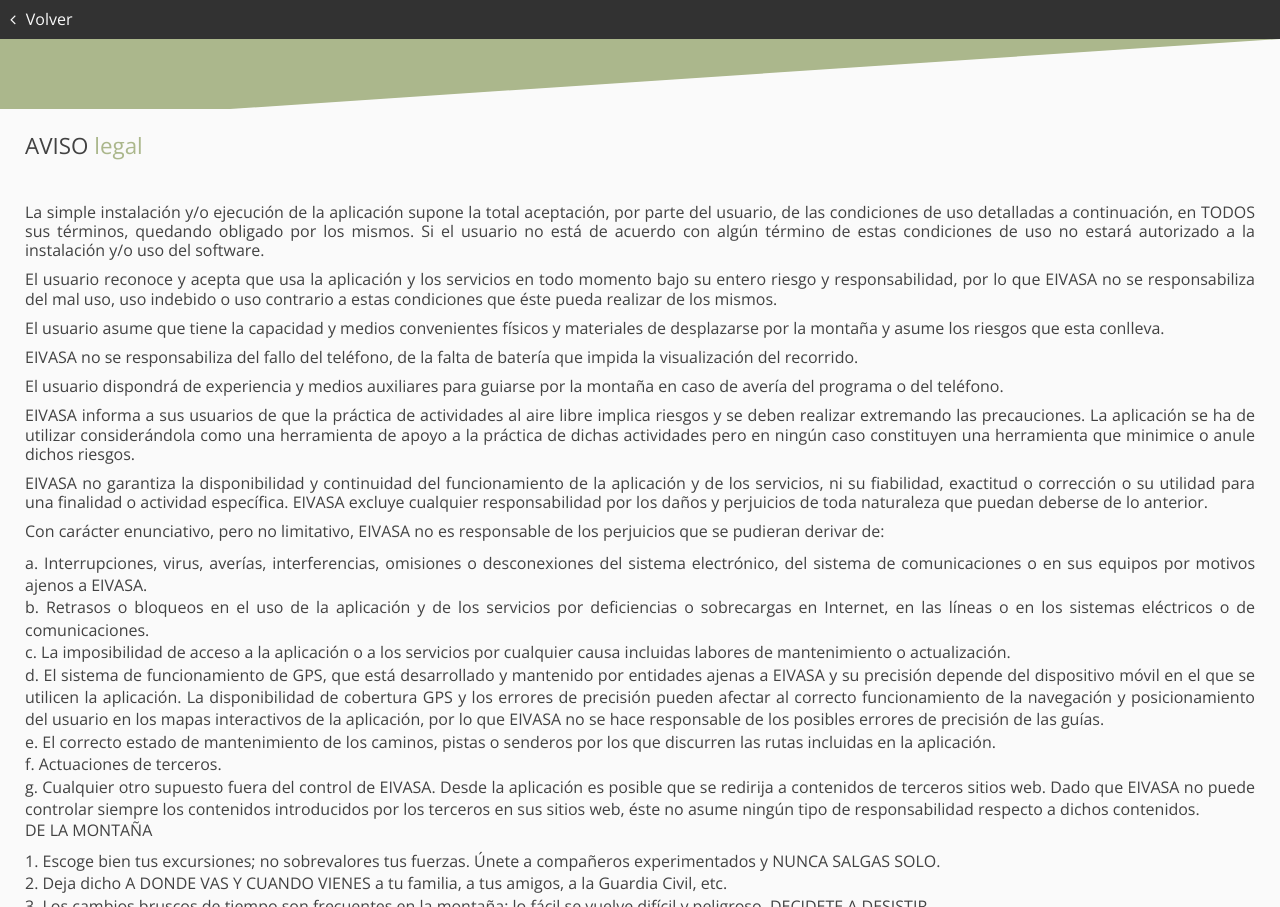
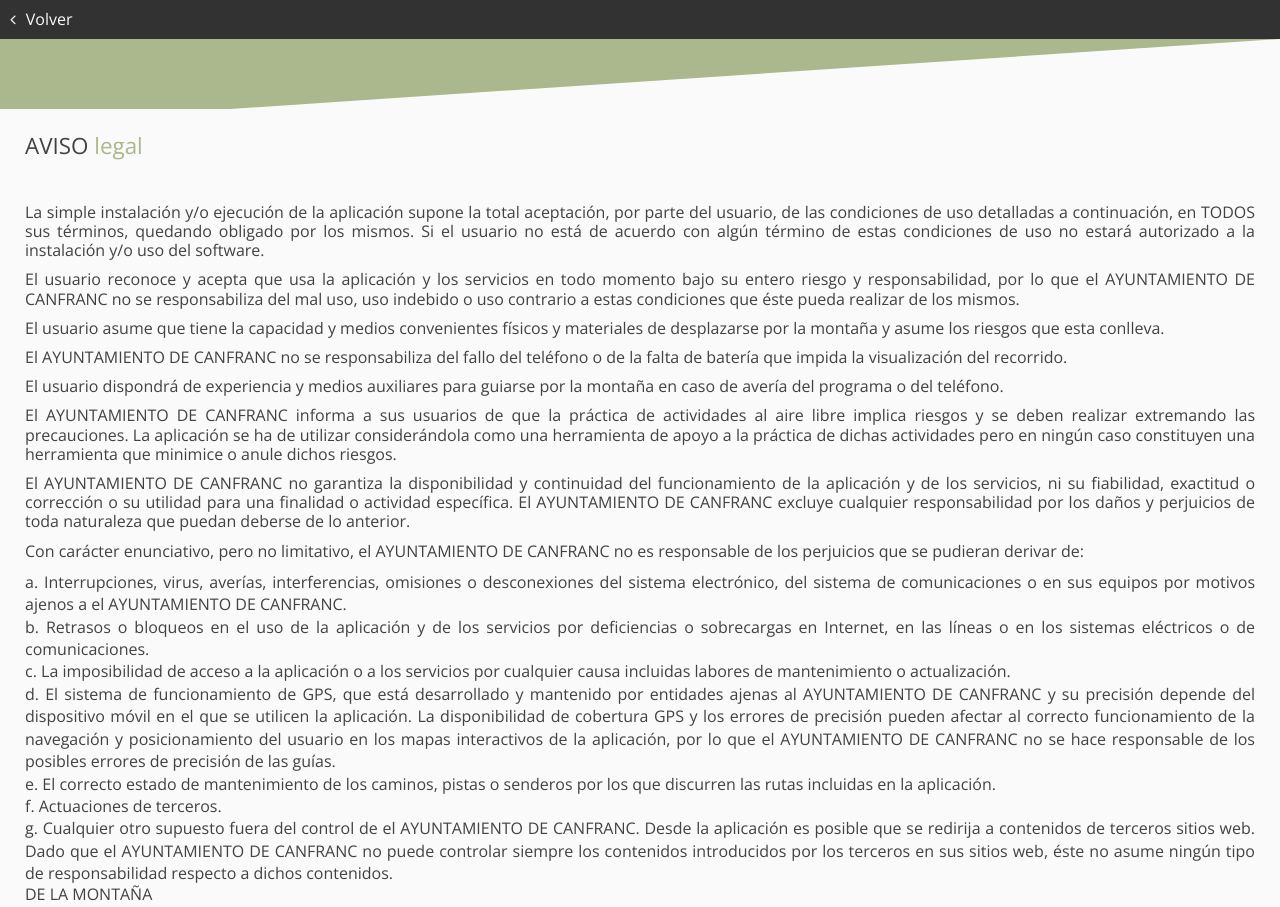
Before and after one commit to nagudo/rutas, a plain HTML site: page aviso-legal.html in a window 1280 px wide. Shown: the top 907 px of the page. Drawn offline with nearby package versions, Linux system fonts and the light colour scheme.

Commit message:
aviso legal y ultimas fotos

```diff
--- a/aviso-legal.html
+++ b/aviso-legal.html
@@ -43,21 +43,21 @@
 						<section class="text-justify">
 						<div>
 							<p>La simple instalación y/o ejecución de la aplicación supone la total aceptación, por parte del usuario, de las condiciones de uso detalladas a continuación, en TODOS sus términos, quedando obligado por los mismos. Si el usuario no está de acuerdo con algún término de estas condiciones de uso no estará autorizado a la instalación y/o uso del software.</p>
-							<p>El usuario reconoce y acepta que usa la aplicación y los servicios en todo momento bajo su entero riesgo y responsabilidad, por lo que EIVASA no se responsabiliza del mal uso, uso indebido o uso contrario a estas condiciones que éste pueda realizar de los mismos.</p>
+							<p>El usuario reconoce y acepta que usa la aplicación y los servicios en todo momento bajo su entero riesgo y responsabilidad, por lo que el AYUNTAMIENTO DE CANFRANC no se responsabiliza del mal uso, uso indebido o uso contrario a estas condiciones que éste pueda realizar de los mismos.</p>
 							<p>El usuario asume que tiene la capacidad y medios convenientes físicos y materiales de desplazarse por la montaña y asume los riesgos que esta conlleva.</p>
-							<p>EIVASA no se responsabiliza del fallo del teléfono, de la falta de batería que impida la visualización del recorrido.</p>
+							<p>El AYUNTAMIENTO DE CANFRANC no se responsabiliza del fallo del teléfono o de la falta de batería que impida la visualización del recorrido.</p>
 							<p>El usuario dispondrá de experiencia y medios auxiliares para guiarse por la montaña en caso de avería del programa o del teléfono.</p>
-							<p>EIVASA informa a sus usuarios de que la práctica de actividades al aire libre implica riesgos y se deben realizar extremando las precauciones. La aplicación se ha de utilizar considerándola como una herramienta de apoyo a la práctica de dichas actividades pero en ningún caso constituyen una herramienta que minimice o anule dichos riesgos.</p>
-							<p>EIVASA no garantiza la disponibilidad y continuidad del funcionamiento de la aplicación y de los servicios, ni su fiabilidad, exactitud o corrección o su utilidad para una finalidad o actividad específica. EIVASA excluye cualquier responsabilidad por los daños y perjuicios de toda naturaleza que puedan deberse de lo anterior.</p>
-							<p>Con carácter enunciativo, pero no limitativo, EIVASA no es responsable de los perjuicios que se pudieran derivar de:</p>
+							<p>El AYUNTAMIENTO DE CANFRANC informa a sus usuarios de que la práctica de actividades al aire libre implica riesgos y se deben realizar extremando las precauciones. La aplicación se ha de utilizar considerándola como una herramienta de apoyo a la práctica de dichas actividades pero en ningún caso constituyen una herramienta que minimice o anule dichos riesgos.</p>
+							<p>El AYUNTAMIENTO DE CANFRANC no garantiza la disponibilidad y continuidad del funcionamiento de la aplicación y de los servicios, ni su fiabilidad, exactitud o corrección o su utilidad para una finalidad o actividad específica. El AYUNTAMIENTO DE CANFRANC excluye cualquier responsabilidad por los daños y perjuicios de toda naturaleza que puedan deberse de lo anterior.</p>
+							<p>Con carácter enunciativo, pero no limitativo, el AYUNTAMIENTO DE CANFRANC no es responsable de los perjuicios que se pudieran derivar de:</p>
 							<ul>
-								<li>a. Interrupciones, virus, averías, interferencias, omisiones o desconexiones del sistema electrónico, del sistema de comunicaciones o en sus equipos por motivos ajenos a EIVASA.</li>
+								<li>a. Interrupciones, virus, averías, interferencias, omisiones o desconexiones del sistema electrónico, del sistema de comunicaciones o en sus equipos por motivos ajenos a el AYUNTAMIENTO DE CANFRANC.</li>
 								<li>b. Retrasos o bloqueos en el uso de la aplicación y de los servicios por deficiencias o sobrecargas en Internet, en las líneas o en los sistemas eléctricos o de comunicaciones.</li>
 								<li>c. La imposibilidad de acceso a la aplicación o a los servicios por cualquier causa incluidas labores de mantenimiento o actualización.</li>
-								<li>d. El sistema de funcionamiento de GPS, que está desarrollado y mantenido por entidades ajenas a EIVASA y su precisión depende del dispositivo móvil en el que se utilicen la aplicación. La disponibilidad de cobertura GPS y los errores de precisión pueden afectar al correcto funcionamiento de la navegación y posicionamiento del usuario en los mapas interactivos de la aplicación, por lo que EIVASA no se hace responsable de los posibles errores de precisión de las guías.</li>
+								<li>d. El sistema de funcionamiento de GPS, que está desarrollado y mantenido por entidades ajenas al AYUNTAMIENTO DE CANFRANC y su precisión depende del dispositivo móvil en el que se utilicen la aplicación. La disponibilidad de cobertura GPS y los errores de precisión pueden afectar al correcto funcionamiento de la navegación y posicionamiento del usuario en los mapas interactivos de la aplicación, por lo que el AYUNTAMIENTO DE CANFRANC no se hace responsable de los posibles errores de precisión de las guías.</li>
 								<li>e. El correcto estado de mantenimiento de los caminos, pistas o senderos por los que discurren las rutas incluidas en la aplicación.</li>
 								<li>f. Actuaciones de terceros.</li>
-								<li>g. Cualquier otro supuesto fuera del control de EIVASA. Desde la aplicación es posible que se redirija a contenidos de terceros sitios web. Dado que EIVASA no puede controlar siempre los contenidos introducidos por los terceros en sus sitios web, éste no asume ningún tipo de responsabilidad respecto a dichos contenidos.</li>
+								<li>g. Cualquier otro supuesto fuera del control de el AYUNTAMIENTO DE CANFRANC. Desde la aplicación es posible que se redirija a contenidos de terceros sitios web. Dado que el AYUNTAMIENTO DE CANFRANC no puede controlar siempre los contenidos introducidos por los terceros en sus sitios web, éste no asume ningún tipo de responsabilidad respecto a dichos contenidos.</li>
 							</ul>
 							<p>DE LA MONTAÑA</p>
 							<ul>
```
Also changed, not shown: img/02/ruta1.jpg, img/02/ruta10.jpg (added), img/02/ruta15.jpg (added), img/02/ruta17.jpg (added), img/02/ruta3.jpg, img/02/ruta36.jpg (added), img/02/ruta4.jpg (added), img/02/ruta42.jpg (added), img/02/ruta5.jpg (added), img/02/ruta9.jpg (added).
